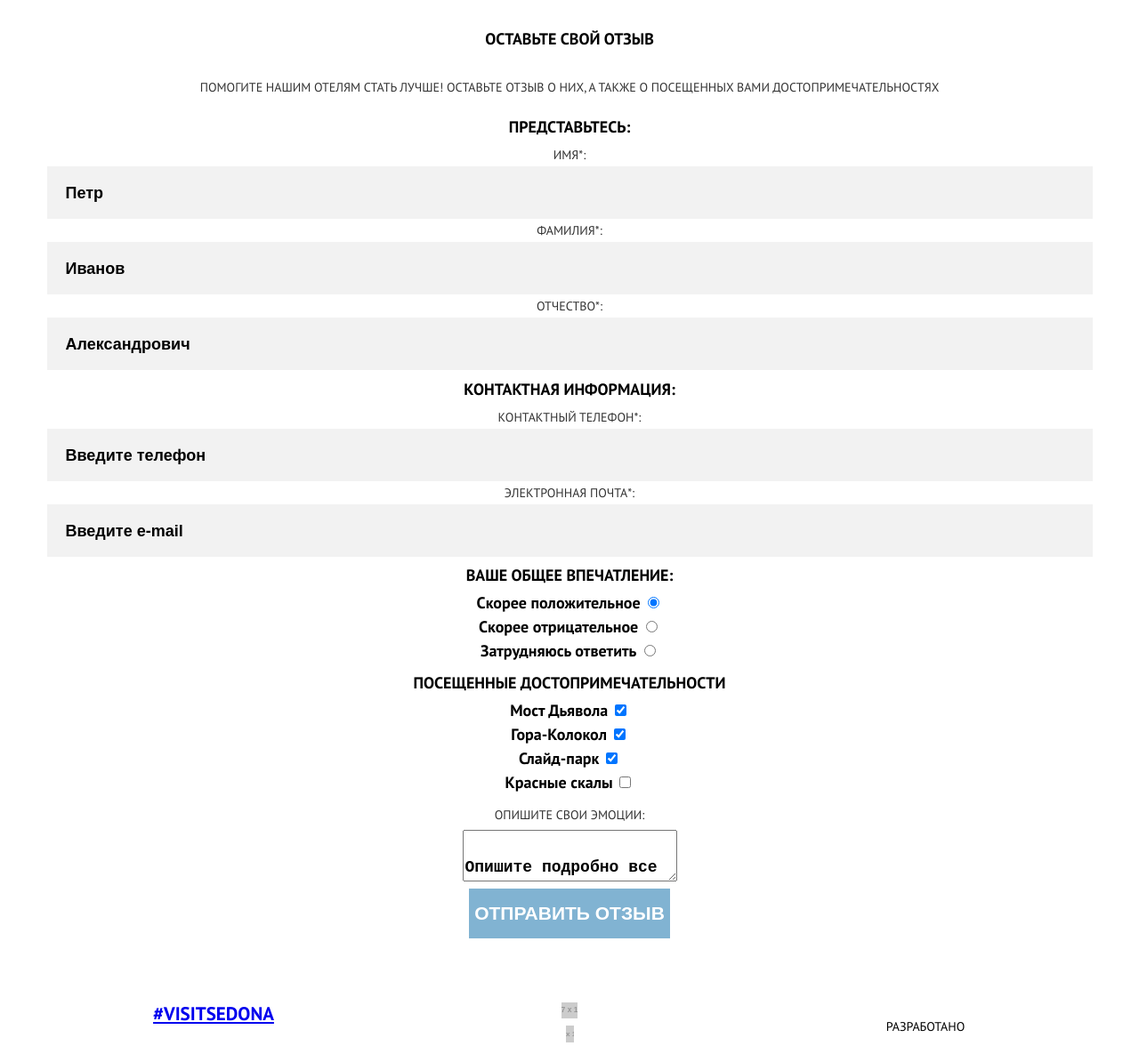
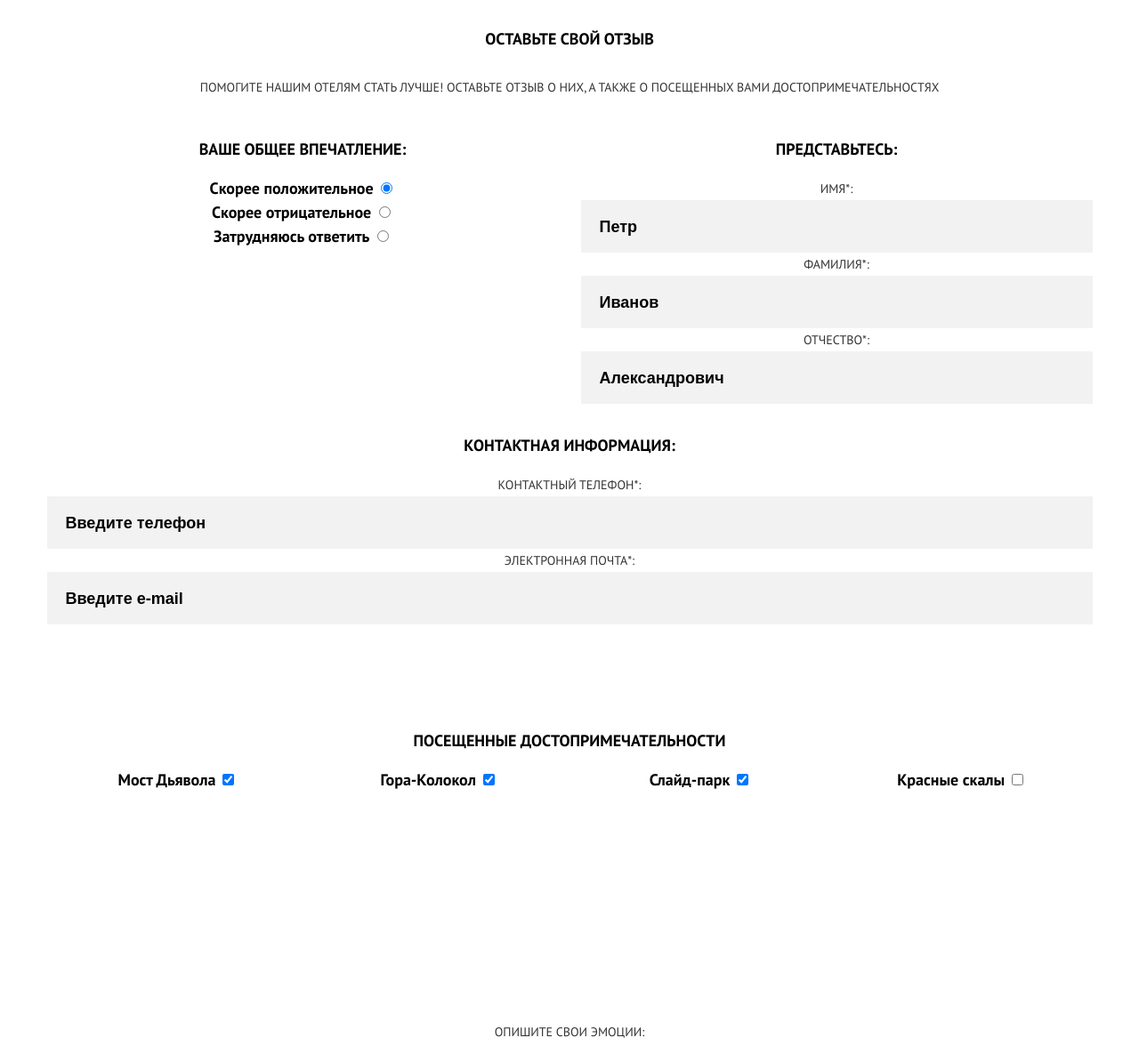
Before and after one commit to Ranyar/98669-sedona-22, a website: page source/form.html in a window 1280 px wide. Shown: the part 580-1756 px from the top of the page at 89% size. Drawn offline with nearby package versions, Linux system fonts and the light colour scheme; files that its build step writes are made by us from their sources; placeholder pictures from the web are drawn by us.

Commit message:
Каркас адаптивной сетки страницы формы

```diff
--- a/source/form.html
+++ b/source/form.html
@@ -45,7 +45,7 @@
         </div>
         <form class="feedback__form form-feedback" method="get" action="https://echo.htmlacademy.ru">
           <fieldset class="feedback__fieldset introduce">
-            <legend class="feedback__legend">Представьтесь:</legend>
+            <p class="feedback__legend">Представьтесь:</p>
             <div class="introduce__wrapper">
               <label for="name-field">Имя*:</label>
               <input class="feedback__input feedback__input--text" type="text" name="name" id="name-field" placeholder="Петр" required>
@@ -60,7 +60,7 @@
             </div>
           </fieldset>
           <fieldset class="feedback__fieldset contacts">
-            <legend class="feedback__legend">Контактная информация:</legend>
+            <p class="feedback__legend">Контактная информация:</p>
             <div class="contacts__wrapper">
               <label for="phone-field">Контактный телефон*:</label>
               <input class="feedback__input feedback__input--text feedback__input--iconed feedback__input--phone" type="tel" name="phone" id="phone-field" placeholder="Введите телефон" required>
@@ -71,7 +71,7 @@
             </div>
           </fieldset>
           <fieldset class="feedback__fieldset impressions">
-            <legend class="feedback__legend">Ваше общее впечатление:</legend>
+            <p class="feedback__legend">Ваше общее впечатление:</p>
             <ul class="impressions__list">
               <li class="impressions__item">
                 <label class="impressions__label" for="maybe-good">Скорее положительное</label>
@@ -88,7 +88,7 @@
             </ul>
           </fieldset>
           <fieldset class="feedback__fieldset attractions">
-            <legend class="feedback__legend">Посещенные достопримечательности</legend>
+            <p class="feedback__legend">Посещенные достопримечательности</p>
             <ul class="attractions__list">
               <li class="attractions__item">
                 <label class="attractions__label" for="devils-bridge">Мост Дьявола</label>
@@ -109,7 +109,7 @@
             </ul>
           </fieldset>
           <fieldset class="feedback__fieldset emotions">
-            <legend>Опишите свои эмоции:</legend>
+            <p>Опишите свои эмоции:</p>
             <div class="emotions-wrapper">
               <label for="describe-emotions"></label>
               <textarea class="emotions__field" name="describe-emotions" id="describe-emotions" placeholder="">
--- a/source/less/blocks/attractions.less
+++ b/source/less/blocks/attractions.less
@@ -1,7 +1,24 @@
+@media (min-width: @tablet-width), (min-width: @desktop-width) {
+  .attractions {
+    grid-column-start: 1;
+    grid-column-end: 3;
+    grid-row-start: 3;
+  }
+}
+
 .attractions__list {
   list-style: none;
   margin: 0;
   padding: 0;
+  @media (min-width: @desktop-width) {
+    display: flex;
+  }
+}
+
+.attractions__item {
+  @media (min-width: @desktop-width) {
+    flex-basis: 25%;
+  }
 }
 
 .attractions__label {
--- /dev/null
+++ b/source/less/blocks/contacts.less
@@ -0,0 +1,7 @@
+@media (min-width: @tablet-width), (min-width: @desktop-width) {
+  .contacts {
+    grid-column-start: 1;
+    grid-column-end: 3;
+    grid-row-start: 2;
+  }
+}
--- a/source/less/blocks/emotions.less
+++ b/source/less/blocks/emotions.less
@@ -1,3 +1,11 @@
+@media (min-width: @tablet-width), (min-width: @desktop-width) {
+  .emotions {
+    grid-column-start: 1;
+    grid-column-end: 3;
+    grid-row-start: 4;
+  }
+}
+
 .emotions__field {
   .font(18px; 700);
   text-transform: none;
--- a/source/less/blocks/feedback.less
+++ b/source/less/blocks/feedback.less
@@ -1,6 +1,14 @@
 .feedback {
   padding-top: 35px;
   padding-bottom: 25px;
+}
+
+@media (min-width: @tablet-width), (min-width: @desktop-width) {
+  .feedback__form {
+    display: grid;
+    grid-template-columns: 1fr 1fr;
+    grid-template-rows: 1fr 1fr 1fr 1fr;
+  }
 }
 
 .feedback__slogan {
--- a/source/less/blocks/impressions.less
+++ b/source/less/blocks/impressions.less
@@ -1,3 +1,11 @@
+@media (min-width: @tablet-width), (min-width: @desktop-width) {
+  .impressions {
+    grid-column-start: 1;
+    grid-column-end: 2;
+    grid-row-start: 1;
+  }
+}
+
 .impressions__list {
   list-style: none;
   margin: 0;
--- /dev/null
+++ b/source/less/blocks/introduce.less
@@ -0,0 +1,7 @@
+@media (min-width: @tablet-width), (min-width: @desktop-width) {
+  .introduce {
+    grid-column-start: 2;
+    grid-column-end: 3;
+    grid-row-start: 1;
+  }
+}
--- a/source/less/style.less
+++ b/source/less/style.less
@@ -14,6 +14,8 @@
 @import "blocks/page-footer.less";
 @import "blocks/social.less";
 @import "blocks/copyright.less";
+@import "blocks/contacts.less";
+@import "blocks/introduce.less";
 @import "blocks/attractions.less";
 @import "blocks/feedback.less";
 @import "blocks/impressions.less";
```
